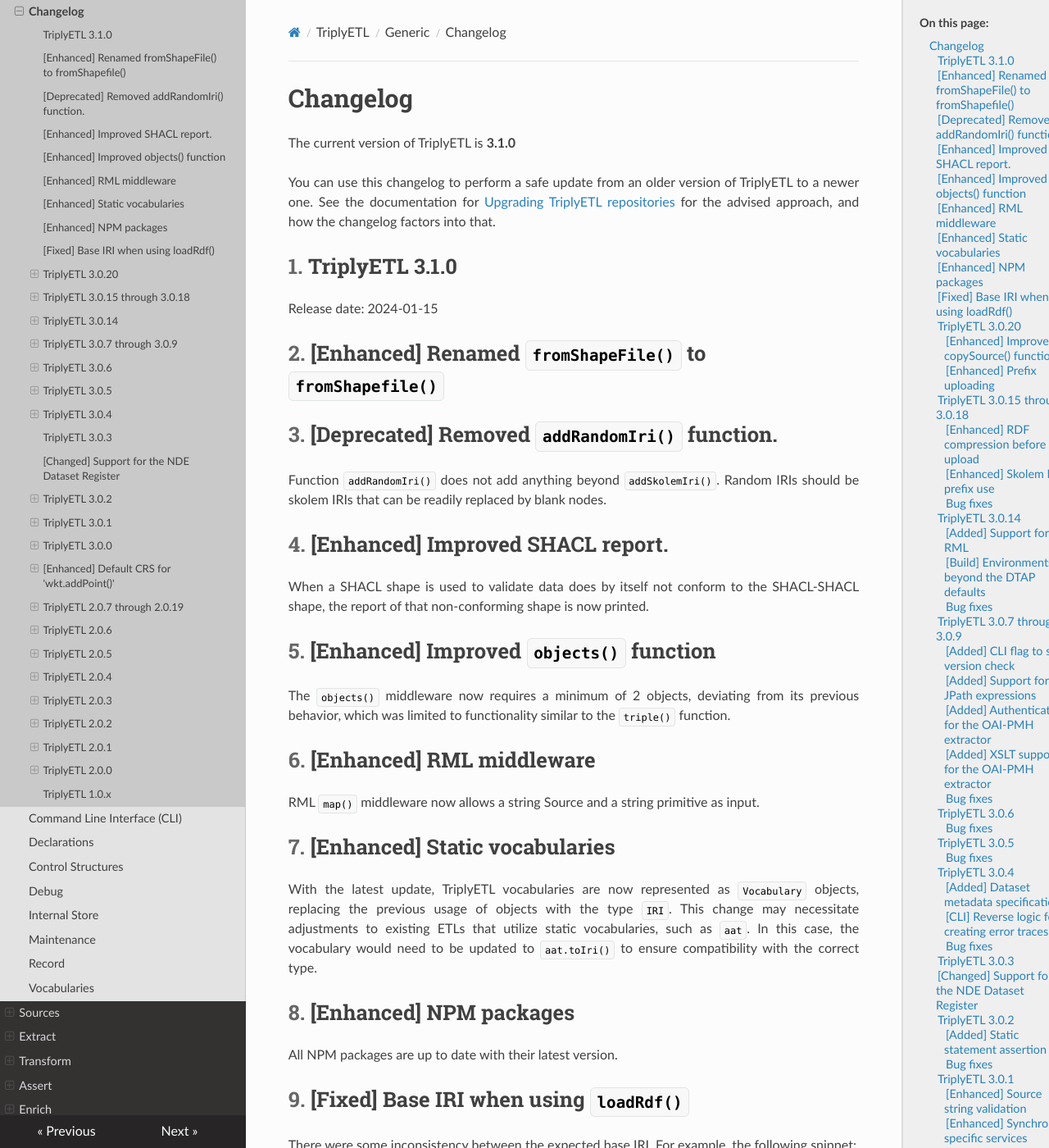
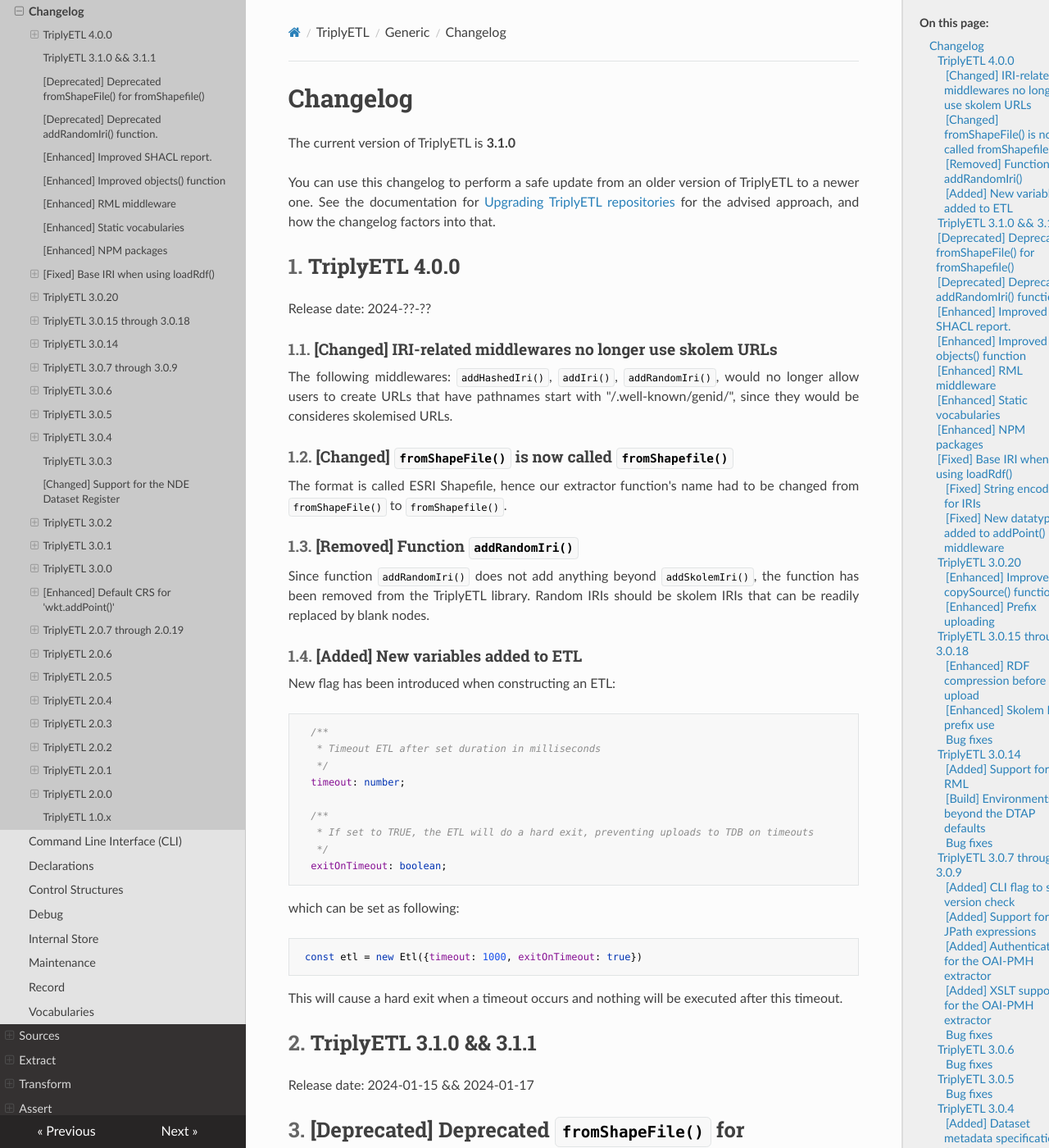
Before and after one commit to TriplyDB/Documentation, an MkDocs documentation site: the page built from docs/triply-etl/generic/changelog.md, in a window 1280 px wide and 1400 px high. Shown: the whole window at 82% size. Built offline with MkDocs 1.6.1, drawn with Linux system fonts in a browser that asks for light colours; some of the changed text lies outside the part shown.

Commit message:
added changes from 3.1.1 and 4.0.0

````diff
--- a/docs/triply-etl/generic/changelog.md
+++ b/docs/triply-etl/generic/changelog.md
@@ -6,15 +6,52 @@
 
 You can use this changelog to perform a safe update from an older version of TriplyETL to a newer one. See the documentation for [Upgrading TriplyETL repositories](./maintenance.md#update-the-triplyetl-dependency) for the advised approach, and how the changelog factors into that.
 
+## TriplyETL 4.0.0
 
+Release date: 2024-??-??
 
-## TriplyETL 3.1.0
+### [Changed] IRI-related middlewares no longer use skolem URLs
 
-Release date: 2024-01-15
+The following middlewares: `addHashedIri()`, `addIri()`, `addRandomIri()`, would no longer allow users to create URLs that have pathnames start with "/.well-known/genid/", since they would be consideres skolemised URLs.
 
-## [Enhanced] Renamed `fromShapeFile()` to `fromShapefile()`
+### [Changed] `fromShapeFile()` is now called `fromShapefile()`
 
-## [Deprecated] Removed `addRandomIri()` function.
+The format is called ESRI Shapefile, hence our extractor function's name had to be changed from `fromShapeFile()` to `fromShapefile()`.
+
+### [Removed] Function `addRandomIri()`
+
+Since function `addRandomIri()` does not add anything beyond `addSkolemIri()`, the function has been removed from the TriplyETL library. Random IRIs should be skolem IRIs that can be readily replaced by blank nodes.
+
+### [Added] New variables added to ETL
+
+New flag has been introduced when constructing an ETL:
+
+```ts
+  /**
+   * Timeout ETL after set duration in milliseconds
+   */
+  timeout: number;
+
+  /**
+   * If set to TRUE, the ETL will do a hard exit, preventing uploads to TDB on timeouts
+   */
+  exitOnTimeout: boolean;
+```
+
+which can be set as following:
+
+```ts
+ const etl = new Etl({timeout: 1000, exitOnTimeout: true})
+```
+This will cause a hard exit when a timeout occurs and nothing will be executed after this timeout.
+
+## TriplyETL 3.1.0 && 3.1.1
+
+Release date: 2024-01-15 && 2024-01-17
+
+## [Deprecated] Deprecated `fromShapeFile()` for `fromShapefile()`
+
+## [Deprecated] Deprecated `addRandomIri()` function.
 
 Function `addRandomIri()` does not add anything beyond `addSkolemIri()`. Random IRIs should be skolem IRIs that can be readily replaced by blank nodes.
 
@@ -73,6 +110,38 @@
 ```
 
 This issue has been fixed.
+
+### [Fixed] String encoding for IRIs
+
+It is now possible to check whether a value of a key used to create an IRI contains valid characters.
+A previous warning incorrectly flagged a space (' ') as an invalid character in the IRI, but that has been taken care of that. Now, when you run the script, you won't encounter the misleading warning, providing a more accurate and hassle-free execution.
+
+In this case, [1] is resulting in [2] instead of invalid [3]:
+
+```
+[1] a b
+[2] http://ex.com/a%20b
+[3] http://ex.com/ a b
+```
+
+As well as [4] being encoded as [5]:
+
+```
+[4] a&b
+[5] a&amp;b
+```
+
+Or [6] can be legitimately encoded in CSV using [7]:
+```
+[6] a,b
+[7] "a,b"
+```
+
+### [Fixed] New datatype added to `addPoint()` middleware
+
+Datatype `wktLiteral` has been added to the `addPoint()` middleware.
+
+
 
 
 ## TriplyETL 3.0.20
````
